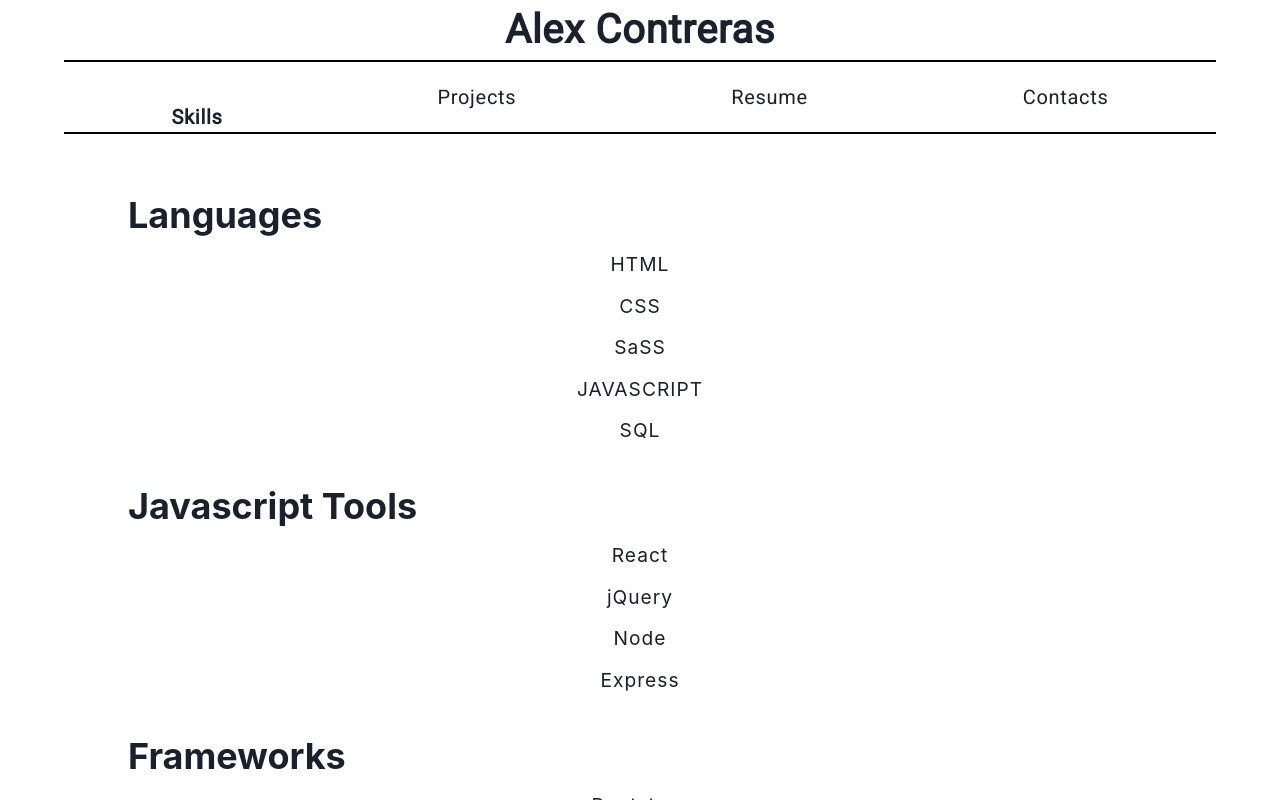
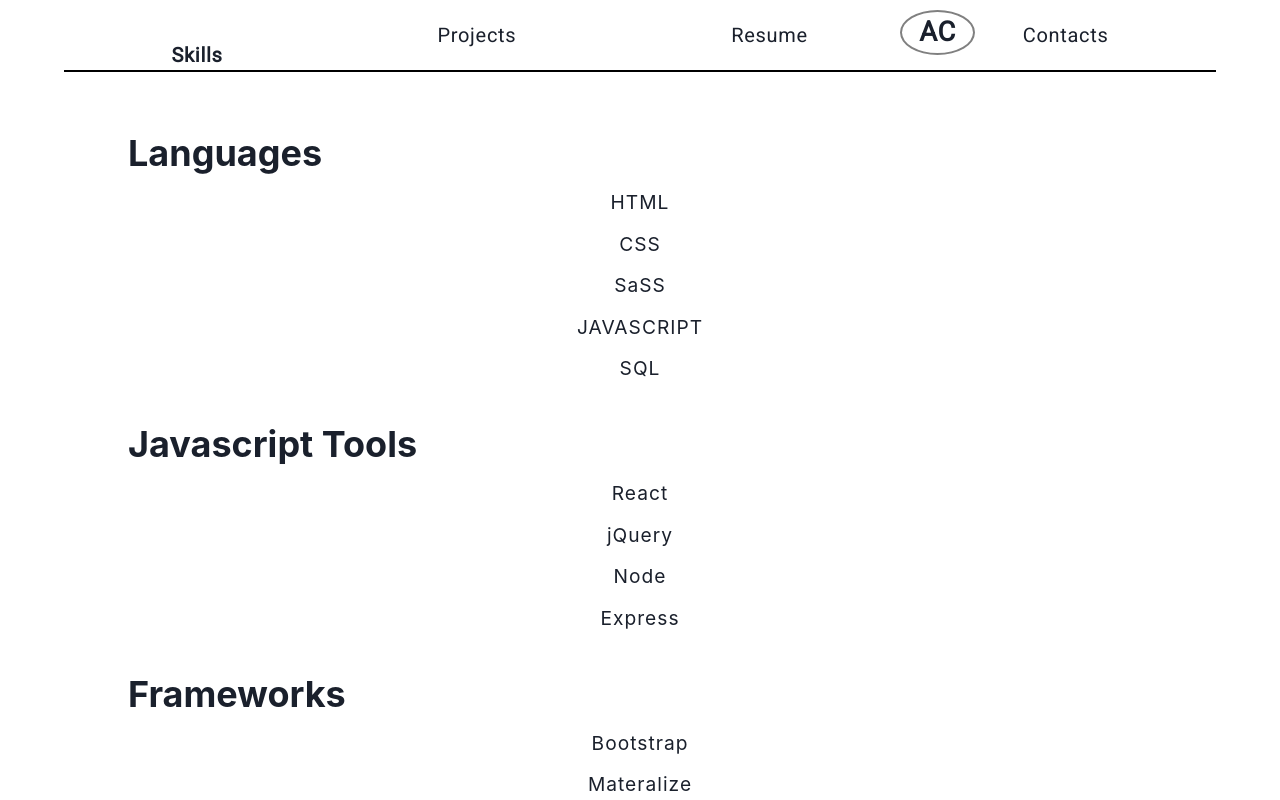
Before and after one commit to AlexUrielContreras/alex-website, a React (Create React App) app: page / in a window 1280 px wide. Both pictures are taken after a click on the link "Skills". Shown: the top 800 px of the page. Built offline with nearby package versions, Linux system fonts and the light colour scheme.

Commit message:
added name to nav bar once a you click a tab

```diff
--- a/src/App.js
+++ b/src/App.js
@@ -35,7 +35,7 @@ function App() {
   return (
     <ChakraProvider>
       <header>
-        {currentW > 769 && currentTab !== ' ' ? <Link><h1 className='nav-title' onClick={() => setCurrentTab(' ')}>Alex Contreras</h1></Link> : null}
+        {currentW > 769 && currentTab !== ' ' ?  <Link className='nav-title' onClick={() => setCurrentTab(' ')}>AC</Link> : null}
         <Nav tabs={tabs} setCurrentTab={setCurrentTab} currentTab={currentTab} />
       </header>
       <main>
--- a/src/index.css
+++ b/src/index.css
@@ -30,16 +30,16 @@ header {
   font-size: 1.2rem
 }
 .nav-title {
-  font-size: 2.5rem;
+  font-size: 1.7rem;
   font-weight: bolder;
   text-align: center;
-  border-bottom: 2px black solid;
+  position: absolute;
+  left: 900px;
+  top: 10px;
+  border: 2px solid grey;
+  border-radius: 50%;
+  width: 75px;
 
-}
-.contact-selected:hover {
-  transform: scale(1.5);
-  color: red;
-  font-size: 30px
 }
 .contact-form {
   width: 60vw;
--- a/src/pages/About.js
+++ b/src/pages/About.js
@@ -6,7 +6,7 @@ function About() {
             <Heading as='h1' fontSize='4xl'>Alex U. Contreras</Heading>
             <Heading as='h2' fontSize='2xl'>Full Stack Developer</Heading>
 
-            <Text as='p' my={10} textAlign='justify'>
+            <Text as='p' my={10} textAlign='justify' fontSize='lg'>
                 Hello! My name is Alex Contreras and I'm a Full Stack Developer. I completed The University of Kansas Full Stack Devloper Course were
                 we learned a new language or tool every week and impleament into a project. We also grouped up to plan, implement, and present 3 projects.
                 Projects ranged from a simple website that grabs data from an API, to creating full stack applications using the MERN tech stack.
--- a/src/pages/Contacts.js
+++ b/src/pages/Contacts.js
@@ -48,9 +48,9 @@ function Social() {
     return (
         <>
             {emailSent ? <Alert status='success'>
-            <AlertIcon/>
+                <AlertIcon />
                 <AlertTitle>{emailSent}</AlertTitle>
-        </Alert>: null }
+            </Alert> : null}
             <form onSubmit={sendEmail} className='contact-form'>
                 <FormControl isRequired >
                     <FormLabel>Name</FormLabel>
@@ -72,20 +72,21 @@ function Social() {
                     <FormLabel mt={5}>Message</FormLabel>
                     <Textarea type='text' variant='filled' name='message' />
                 </FormControl>
-                {errorMessage === ''?
+                {errorMessage === '' ?
                     <Button type='submit' variant='outline' mt={5}>Send</Button>
-                : null }
+                    : null}
             </form>
             <Box>
-            <Flex align={{base: 'center', md: 'start'}}  textAlign='center'>
+                <h2>Check out my Socials</h2>
+                <Flex align={{ base: 'center', md: 'start' }} textAlign='center'>
                     <Flex m={5} direction='row'>
-                <Box  className='contact-selected'>GITHUB</Box>
+                        <Link href='https://www.linkedin.com/in/alex-contreras-/'>Linkedin</Link>
                     </Flex>
                     <Flex m={5} direction='row'>
-                <Box className='contact-selected'>GITHUB</Box>
+                        <Link >Github</Link>
                     </Flex>
                     <Flex m={5} direction='row'>
-                <Box  className='contact-selected'>GITHUB</Box>
+                        <Link >Twitter</Link>
                     </Flex>
                 </Flex>
             </Box>
```
Lines whose indentation alone changed are shown as unchanged.
